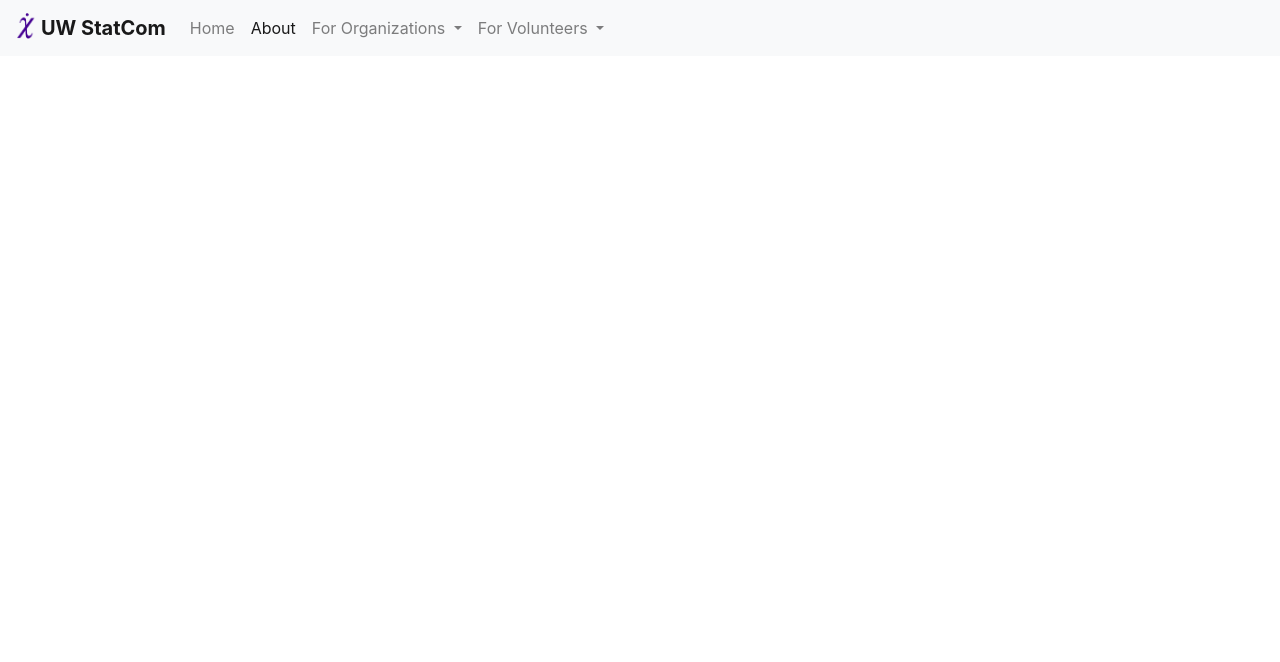
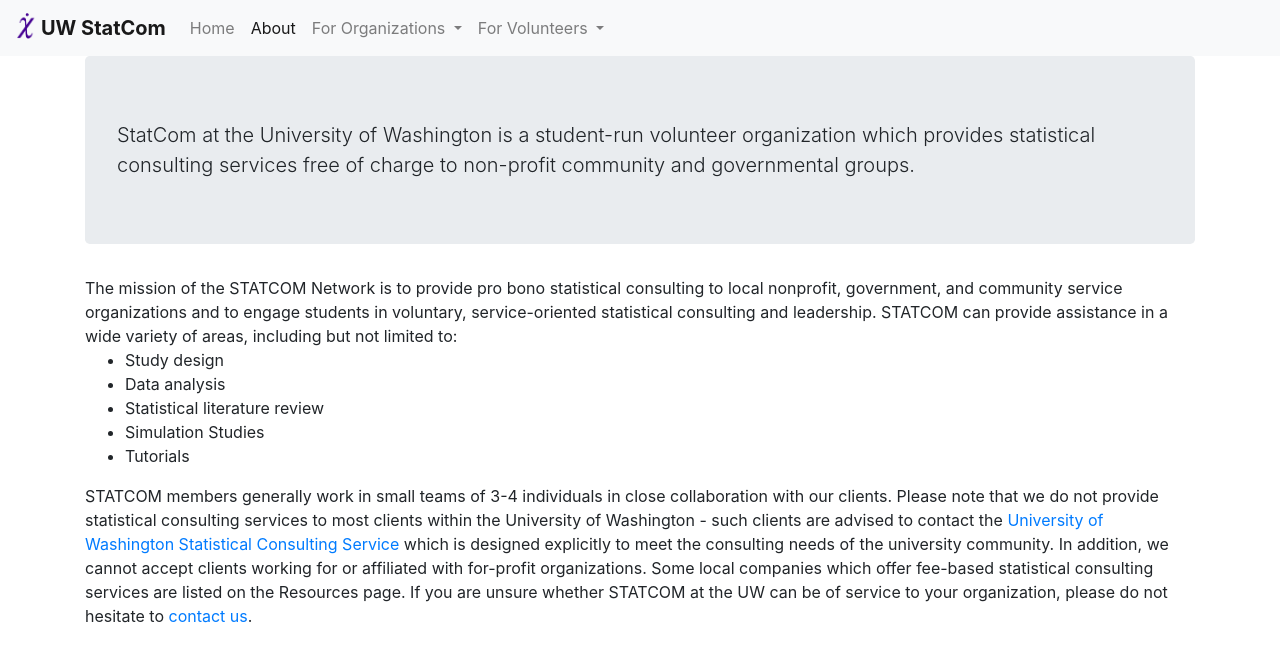
Before and after one commit to V-Neck/UW-StatCom, a plain HTML site: page new_statcom/pages/about.html in a window 1280 px wide. Drawn offline with nearby package versions, Linux system fonts and the light colour scheme; files whose address does not match are found by name.

Commit message:
more tweaks, added skeleton of about page

```diff
--- a/new_statcom/pages/about.html
+++ b/new_statcom/pages/about.html
@@ -15,7 +15,7 @@
 </head>
 
 <nav class="navbar navbar-expand-lg navbar-light bg-light">
-  <a class="navbar-brand font-weight-bold" href="#">
+  <a class="navbar-brand font-weight-bold" href="index.html">
      <img id="logo" class="d-inline-block align-top" src="../images/logo.png"/>
      UW StatCom
   </a>
@@ -58,4 +58,29 @@
 </nav>
 
 
+<main role="main" class="container">
+    <section class="jumbotron">
+        <div class="lead">
+        StatCom at the University of Washington is a student-run volunteer organization which provides statistical consulting services free of charge to non-profit community and governmental groups.
+        </div>
+    </section>
+
+    <section>
+        The mission of the STATCOM Network is to provide pro bono statistical consulting to local nonprofit, government, and community service organizations and to engage students in voluntary, service-oriented statistical consulting and leadership. STATCOM can provide assistance in a wide variety of areas, including but not limited to:
+        <ul>
+            <li> Study design </li>
+            <li> Data analysis </li>
+            <li> Statistical literature review </li>
+            <li> Simulation Studies </li>
+            <li> Tutorials </li>
+        </ul>
+        STATCOM members generally work in small teams of 3-4 individuals in close collaboration with our clients.
+
+        Please note that we do not provide statistical consulting services to most clients within the University of Washington - such clients are advised to contact the<a href="https://www.stat.washington.edu/consulting/"> University of Washington Statistical Consulting Service </a>which is designed explicitly to meet the consulting needs of the university community. In addition, we cannot accept clients working for or affiliated with for-profit organizations. Some local companies which offer fee-based statistical consulting services are listed on the Resources page.
+
+        If you are unsure whether STATCOM at the UW can be of service to your organization, please do not hesitate to <a href="organizations/info_register.html"> contact us</a>.
+    </section>
+
+</<main>
+
 </html>
```
Also changed, not shown: new_statcom/pages/index.html (+7 -7 lines).
